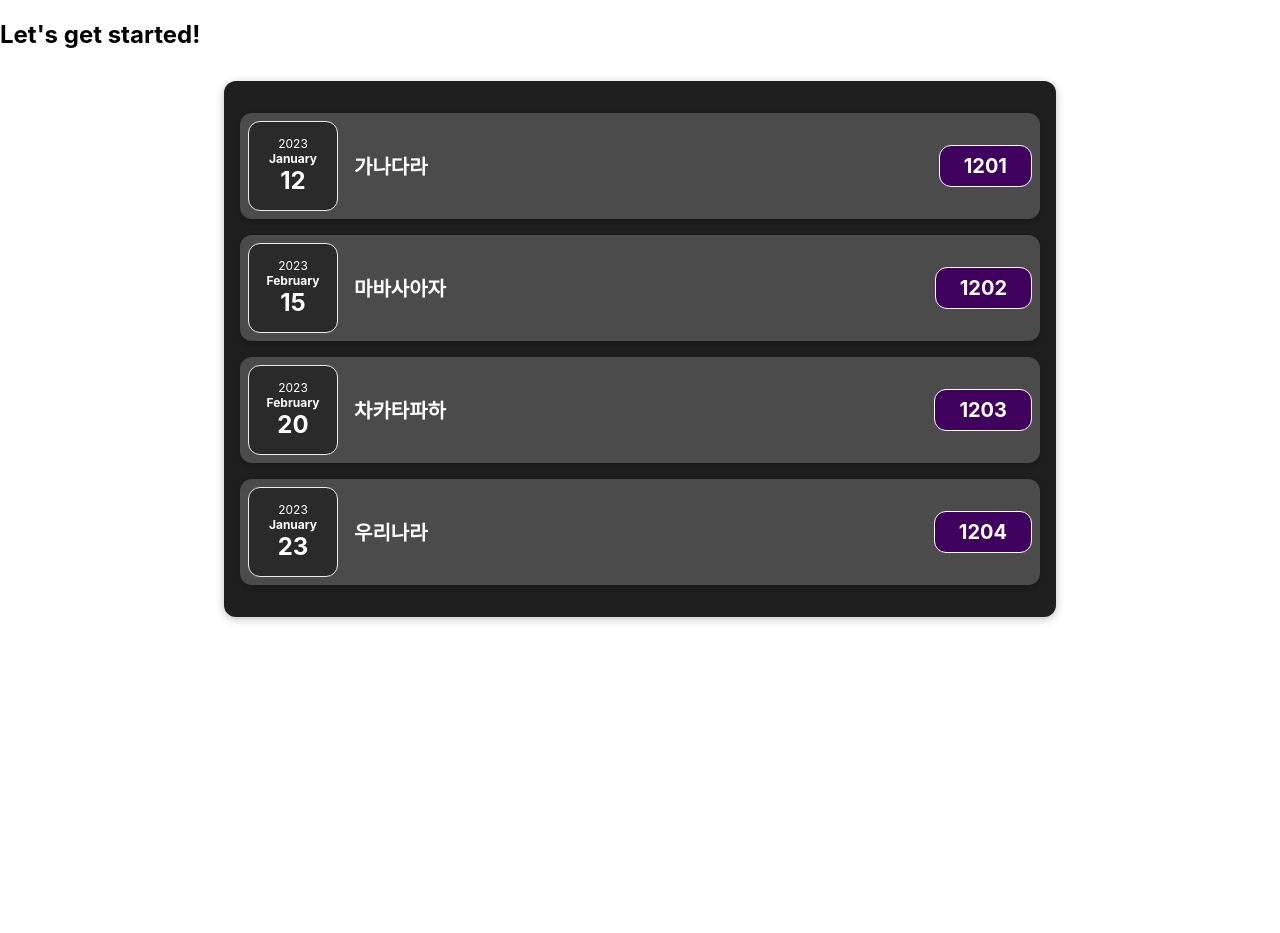
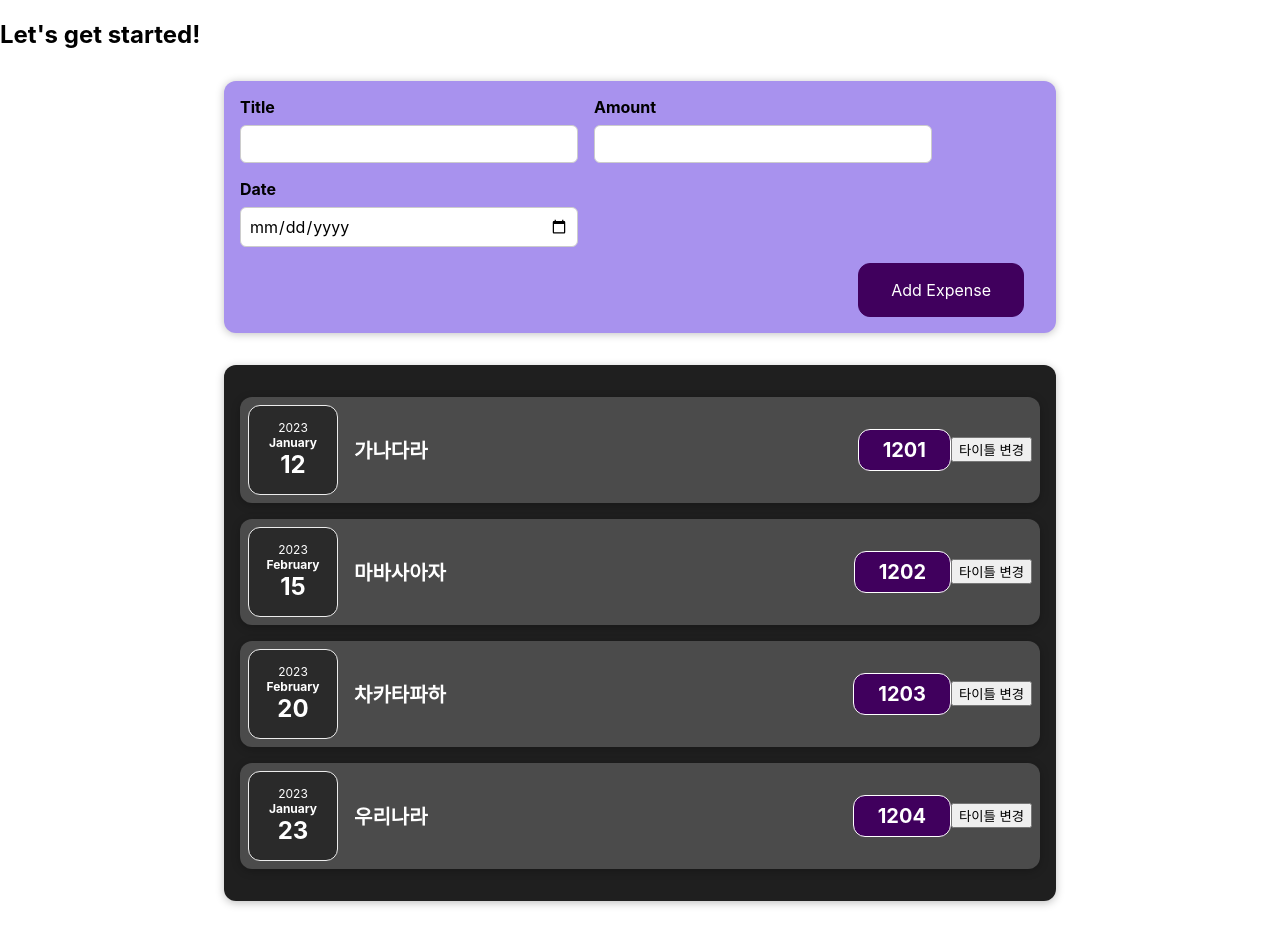
Before and after one commit to huksjh/react_udemy, a React (Create React App) app: page / in a window 1280 px wide. Before the commit the page ends 800 px from the top, so only its background shows below. Built offline with nearby package versions, Linux system fonts and the light colour scheme.

Commit message:
폼추가

```diff
--- a/src/App.js
+++ b/src/App.js
@@ -1,5 +1,6 @@
 import "./App.css";
 import Expenses from "./components/Expense/Expenses";
+import NewExpense from "./components/NewExpense/NewExpense";
 
 function App() {
 	const expenses = [
@@ -32,6 +33,7 @@
 	return (
 		<div>
 			<h2>Let's get started!</h2>
+			<NewExpense />
 			<Expenses items={expenses} />
 		</div>
 	);
--- a/src/components/Expense/ExpenseItem.js
+++ b/src/components/Expense/ExpenseItem.js
@@ -1,18 +1,24 @@
-import React from "react";
+import React, { useState } from "react";
 import Card from "../UI/Card";
 import ExpenseDate from "./ExpenseDate";
 import "./ExpenseItem.css";
 
 const ExpenseItem = (props) => {
-	console.log(props);
+	// console.log(props);
+	const [title, setTitle] = useState(props.title);
 
+	const clickHandler = () => {
+		console.log("Clicked!!");
+		setTitle("Clicked!!");
+	};
 	return (
 		<Card className="expense-item">
 			<ExpenseDate date={props.date} />
 			<div className="expense-item__description">
-				<h2>{props.title}</h2>
+				<h2>{title}</h2>
 				<div className="expense-item__price">{props.amount}</div>
 			</div>
+			<button onClick={clickHandler}>타이틀 변경</button>
 		</Card>
 	);
 };
--- a/src/components/Expense/Expenses.js
+++ b/src/components/Expense/Expenses.js
@@ -8,6 +8,7 @@
 		<Card className="expenses">
 			{props.items.map((item) => (
 				<ExpenseItem
+					key={item.id}
 					title={item.title}
 					amount={item.amount}
 					date={item.date}
--- /dev/null
+++ b/src/components/NewExpense/ExpenseForm.css
@@ -0,0 +1,26 @@
+.new-expense__controls {
+	display: flex;
+	flex-wrap: wrap;
+	gap: 1rem;
+	margin-bottom: 1rem;
+	text-align: left;
+}
+
+.new-expense__control label {
+	font-weight: bold;
+	margin-bottom: 0.5rem;
+	display: block;
+}
+
+.new-expense__control input {
+	font: inherit;
+	padding: 0.5rem;
+	border-radius: 6px;
+	border: 1px solid #ccc;
+	width: 20rem;
+	max-width: 100%;
+}
+
+.new-expense__actions {
+	text-align: right;
+}
--- /dev/null
+++ b/src/components/NewExpense/ExpenseForm.js
@@ -0,0 +1,27 @@
+import React from "react";
+import "./ExpenseForm.css";
+const ExpenseForm = () => {
+	return (
+		<form>
+			<div className="new-expense__controls">
+				<div className="new-expense__control">
+					<label>Title</label>
+					<input type="text" />
+				</div>
+				<div className="new-expense__control">
+					<label>Amount</label>
+					<input type="number" min="0.01" step="0.01" />
+				</div>
+				<div className="new-expense__control">
+					<label>Date</label>
+					<input type="date" min="2022-01-01" max="2023-12-31" />
+				</div>
+			</div>
+			<div className="new-expense__actions">
+				<button type="button">Add Expense</button>
+			</div>
+		</form>
+	);
+};
+
+export default ExpenseForm;
--- /dev/null
+++ b/src/components/NewExpense/NewExpense.css
@@ -0,0 +1,38 @@
+.new-expense {
+	background-color: #a892ee;
+	padding: 1rem;
+	margin: 2rem auto;
+	width: 50rem;
+	max-width: 95%;
+	border-radius: 12px;
+	text-align: center;
+	box-shadow: 0 1px 8px rgba(0, 0, 0, 0.25);
+}
+
+.new-expense button {
+	font: inherit;
+	cursor: pointer;
+	padding: 1rem 2rem;
+	border: 1px solid #40005d;
+	background-color: #40005d;
+	color: white;
+	border-radius: 12px;
+	margin-right: 1rem;
+}
+
+.new-expense button:hover,
+.new-expense button:active {
+	background-color: #510674;
+	border-color: #510674;
+}
+
+.new-expense button.alternative {
+	color: #220131;
+	border-color: transparent;
+	background-color: transparent;
+}
+
+.new-expense button.alternative:hover,
+.new-expense button.alternative:active {
+	background-color: #ddb3f8;
+}
--- /dev/null
+++ b/src/components/NewExpense/NewExpense.js
@@ -0,0 +1,13 @@
+import React from "react";
+import ExpenseForm from "./ExpenseForm";
+
+import "./NewExpense.css";
+const NewExpense = () => {
+	return (
+		<div className="new-expense">
+			<ExpenseForm />
+		</div>
+	);
+};
+
+export default NewExpense;
```
